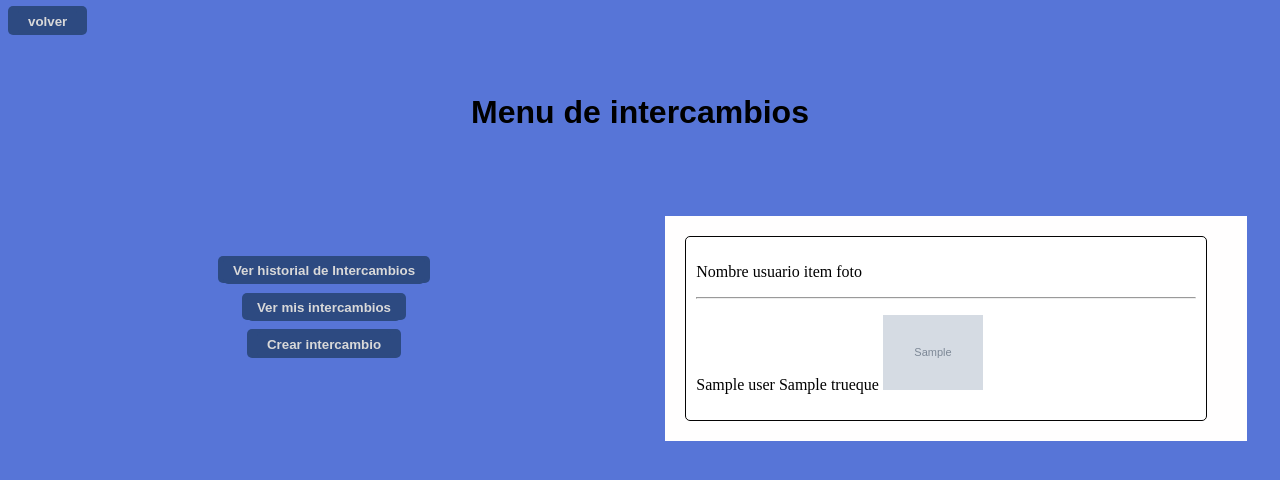
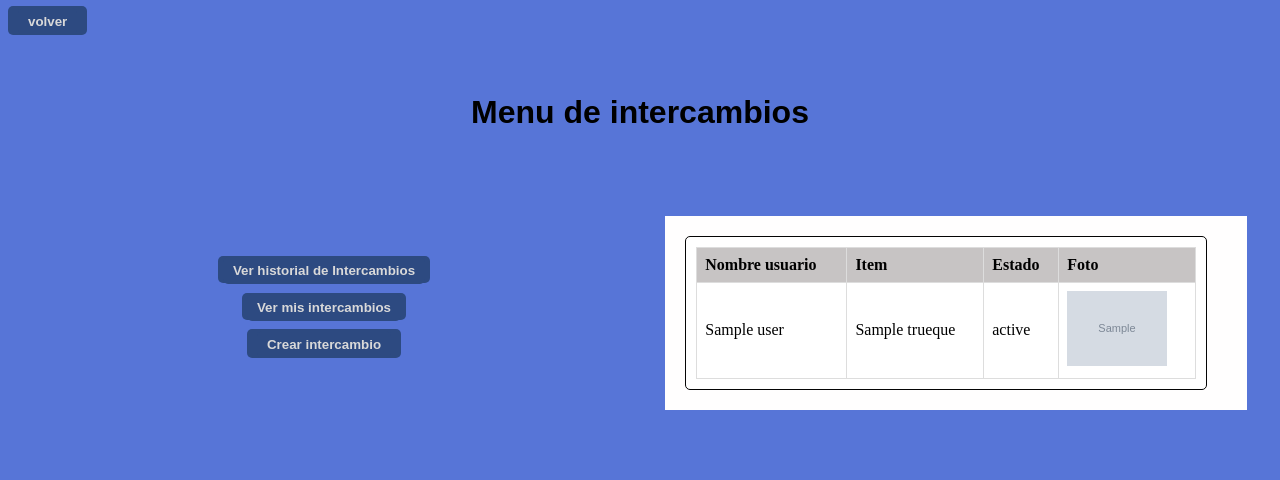
Before and after one commit to JJuanVolpe/Ferreplus, a Django app: template myapp/templates/Menu_De_Intercambios.html in a window 1280 px wide. Shown: the top 480 px of the page. Run offline with Django 4.2, Linux system fonts and the light colour scheme; the template is opened without the code that fills it: most values are stand-ins (such as "Sample title", 1, 10 or a date in 2020); grey boxes marked "Sample" are stand-in pictures.

Commit message:
arreglo fotos menu de intercambio v2

```diff
--- a/myapp/templates/Menu_De_Intercambios.html
+++ b/myapp/templates/Menu_De_Intercambios.html
@@ -67,6 +67,32 @@
             align-items: center;
             font-family: Arial, Helvetica, sans-serif;
             }
+
+        .trueque-table {
+            width: 100%;
+            border-collapse: collapse;
+        }
+
+        .trueque-table th, .trueque-table td {
+            border: 1px solid #ddd;
+            padding: 8px;
+            text-align: left;
+        }
+
+        .trueque-table th {
+            background-color: #c0bcbce0;
+            font-weight: bold;
+        }
+
+        .trueque-foto {
+            max-width: 100px;
+            max-height: 100px;
+        }
+
+        .divider {
+            margin: 10px 0;
+        }
+
         </style>
     </head>
 
@@ -76,7 +102,7 @@
         </a>
         <div>
             <div class="menu">
-            <h1 > Menu de intercambios</h1>
+                <h1>Menu de intercambios</h1>
             </div>
             <div class="container">
                 <div class="left">
@@ -100,27 +126,36 @@
                 </div>
                 <div class="right">
                     <div class="divTrue">
-                        <p class="titulo"> Nombre usuario item foto </p>
+                        <table class="trueque-table">
+                            <thead>
+                                <tr>
+                                    <th>Nombre usuario</th>
+                                    <th>Item</th>
+                                    <th>Estado</th>
+                                    <th>Foto</th>
+                                </tr>
+                            </thead>
+                            <tbody>
                                 {% if trueques %}
                                     {% for trueque in trueques %}
-                                <hr class="divider">
-                                <p class="parrafo">
-                                    {{ trueque.usuario.user }}
-                                    {{ trueque.nombre }}
-                                    <img src="{{ trueque.foto.url }}" style="max-width: 100px; max-height: 100px;">
-                                </p>
-
-                                <p></p>
+                                        <tr>
+                                            <td>{{ trueque.usuario.user }}</td>
+                                            <td>{{ trueque.nombre }}</td>
+                                            <td>{{ truque.estado }}</td>
+                                            <td><img src="{{ trueque.foto.url }}" class="trueque-foto"></td>
+                                        </tr>
                                     {% endfor %}
                                 {% else %}
-                            <hr class="divider">
-                            <p class="parrafo">No hay trueques por el momento</p>
+                                    <tr>
+                                        <td colspan="3">No hay trueques por el momento</td>
+                                    </tr>
                                 {% endif %}
+                            </tbody>
+                        </table>
                     </div>
                 </div>
             </div>
         </div>
     </body>
-    </html>
 
 </html>
```
Lines whose indentation alone changed are shown as unchanged.
